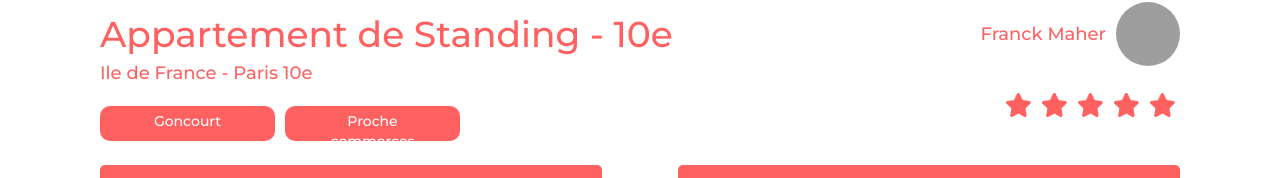
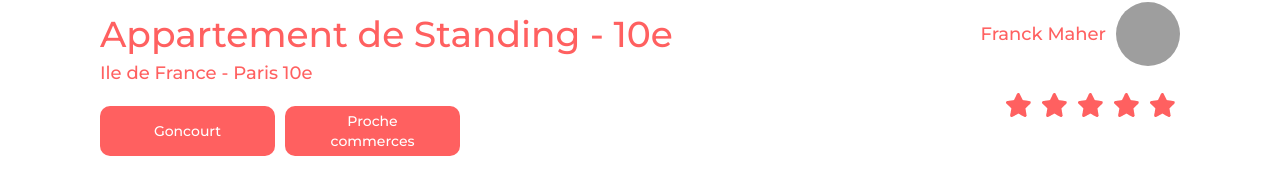
Before and after one commit to MalletCamille/Kasa, a React (Vite) app: page /Appartment/0979876d in a window 1280 px wide. Shown: the part 600-778 px from the top of the page. Built offline with nearby package versions, Linux system fonts and the light colour scheme; grey boxes are pictures that could not be loaded; a web font is replaced by a local one.

Commit message:
fix (tags) : height auto

```diff
--- a/src/components/Slideshow.jsx
+++ b/src/components/Slideshow.jsx
@@ -30,6 +30,7 @@ function Slideshow({ pictures }) {
     setCurrentIndex((prevIndex) => (prevIndex - 1 + pictures.length) % pictures.length);
   };
 
+  // On vérifie si le tableau des pictures existe pour l'appartement en cours dans le json et si l'appartement possède plusieurs images //
   const shouldShowControls = pictures && pictures.length > 1;
 
   return (
--- a/src/style/Tag.scss
+++ b/src/style/Tag.scss
@@ -1,7 +1,8 @@
 .tag {
     &__description {
         width: 115px;
-        height: 25px;
+        height: auto;
+        overflow-wrap: break-word;
         border-radius: 10px;
         background-color: #FF6060;
         color: white;
@@ -14,6 +15,9 @@
         padding-right: 30px;
         padding-top: 5px;
         padding-bottom: 5px;
+        display: flex;
+        align-items: center;
+        justify-content: center;
     }
 }
 
```
